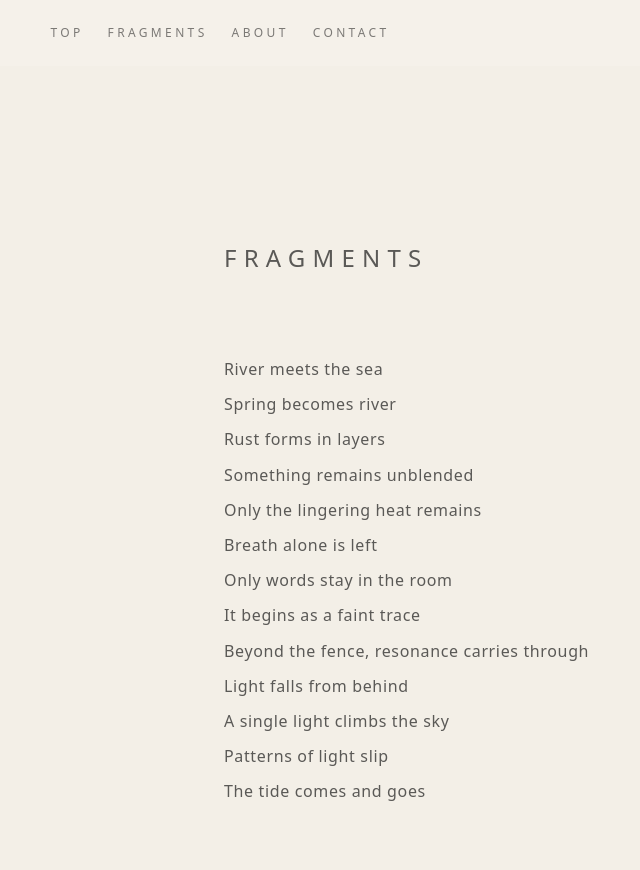
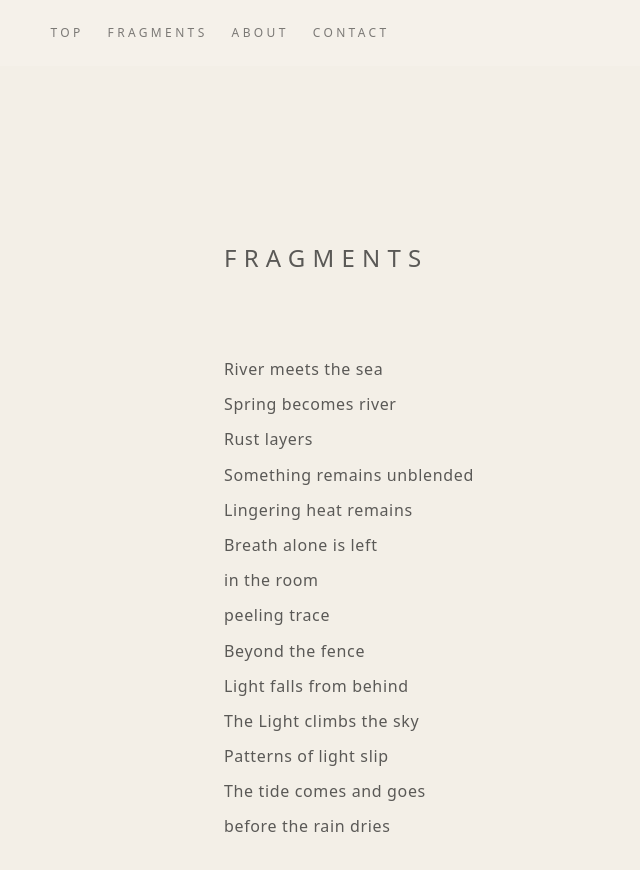
Before and after one commit to rogue-studio/inward, a Next.js app: page /fragments in a window 1280 px wide. Shown: the top 870 px of the page, without its empty margins (164-804 px from the left). Built offline with nearby package versions, Linux system fonts and the light colour scheme.

Commit message:
add fragment 14

```diff
--- a/content/fragments.ts
+++ b/content/fragments.ts
@@ -32,7 +32,7 @@ export const fragments = [
   {
     order: 3,
     slug: "rust-layer",
-    preview: "Rust forms in layers",
+    preview: "Rust layers",
     ja: [
       "鉄は風にさらされ",
       "浅い傷を重ね錆びていく",
@@ -62,7 +62,7 @@ export const fragments = [
   {
     order: 5,
     slug: "lingering-heat",
-    preview: "Only the lingering heat remains",
+    preview: "Lingering heat remains",
     ja: [
       "熱は冷えていく",
       "夜が続く",
@@ -92,7 +92,7 @@ export const fragments = [
   {
     order: 7,
     slug: "absence-room",
-    preview: "Only words stay in the room",
+    preview: "in the room",
     ja: [
       "声はもう聞こえない",
       "言葉だけが部屋に残る",
@@ -107,7 +107,7 @@ export const fragments = [
   {
     order: 8,
     slug: "peel-trace",
-    preview: "It begins as a faint trace",
+    preview: "peeling trace",
     ja: [
       "薄くはじまり",
       "剥がれながら落ちる",
@@ -122,7 +122,7 @@ export const fragments = [
   {
     order: 9,
     slug: "fence-resonance",
-    preview: "Beyond the fence, resonance carries through",
+    preview: "Beyond the fence",
     ja: [
       "フェンスの向こう側から",
       "一定のリズムで残響が届く",
@@ -152,7 +152,7 @@ export const fragments = [
   {
     order: 11,
     slug: "firework-silence",
-    preview: "A single light climbs the sky",
+    preview: "The Light climbs the sky",
     ja: [
       "一筋の光が空へ上がり",
       "大きな花が夜をひらく",
@@ -194,4 +194,19 @@ export const fragments = [
     ],
     image: "/images/fragments/sea.jpg",
   },
+  {
+  order: 14,
+  slug: "spring-leaves",
+  preview: "before the rain dries",
+  ja: [
+    "古着のワークシャツ",
+    "縫い目だけ春風が抜ける",
+    "雨上がりの初夏",
+  ],
+  en: [
+    "The seam lets something pass",
+    "Spring leaves before the rain dries",
+  ],
+  image: "/images/fragments/aftertherain.jpg"
+},
 ];
```
Also changed, not shown: public/images/fragments/aftertherain.jpg (added).
